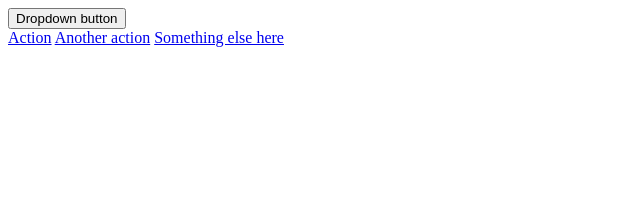
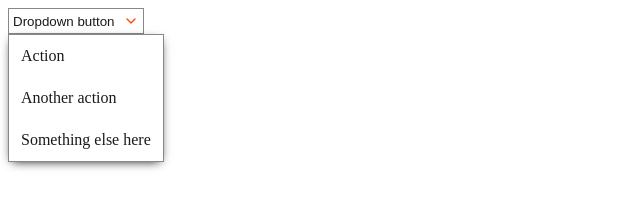
Before and after one commit to LIGECT/vanilla-js-dropdown, a website with bundled scripts: page index.html in a window 1280 px wide. Shown: the whole page, without its empty margins (0-640 px from the left). Built offline with nearby package versions, Linux system fonts and the light colour scheme; files whose address does not match are found by name.

Commit message:
style(dropdown): add basic button and menu styling

```diff
--- a/package.json
+++ b/package.json
@@ -48,5 +48,8 @@
     "braces": ">=3.0.3",
     "micromatch": ">=4.0.2",
     "uuid": ">=7.0.0"
+  },
+  "dependencies": {
+    "lucide": "^0.552.0"
   }
 }
--- a/src/main.js
+++ b/src/main.js
@@ -1,4 +1,5 @@
 import "./style.css";
+import { createChevronDownIcon, createChevronUpIcon } from "./utils/Icons.js";
 class Dropdown {
   constructor(element) {
     if (!element) {
@@ -8,9 +9,14 @@ class Dropdown {
     }
 
     this.container = element;
+
     this.toggleButton = this.container.querySelector(".dropdown__button");
+    this.chevronDown = createChevronDownIcon();
+    this.chevronUp = createChevronUpIcon();
+    this.toggleButton.append(this.chevronDown);
+    this.isOpen = false;
+
     this.menu = this.container.querySelector(".dropdown__menu");
-
     this.boundToggle = this.toggle.bind(this);
 
     if (!this.toggleButton || !this.menu) {
@@ -24,6 +30,15 @@ class Dropdown {
 
   toggle() {
     this.menu.classList.toggle("dropdown__menu--visible");
+
+    this.isOpen = !this.isOpen;
+    const currentIcon = this.toggleButton.querySelector(".icon");
+
+    if (this.isOpen) {
+      currentIcon?.replaceWith(this.chevronUp);
+    } else {
+      currentIcon?.replaceWith(this.chevronDown);
+    }
   }
 
   destroy() {
--- a/src/style.css
+++ b/src/style.css
@@ -1,11 +1,66 @@
-/* .dropdown__menu--visible {
-  display: none;
-} */
+:root {
+  --primary-text-color: #1a1a1a;
+  --accent-color: #ff4500;
+  --button-background: rgba(255, 69, 0, 0);
+  --frame: #888888;
+}
+* {
+  box-sizing: border-box;
+}
+
+.dropdown {
+  position: relative;
+}
 
 .dropdown__menu {
-  display: none;
+  visibility: hidden;
+  opacity: 0;
+  position: absolute;
+  box-shadow: 0px 3px 10px -4px;
+  border: 1px solid var(--frame);
+  display: flex;
+  flex-direction: column;
+  transition: opacity 0.3s, visibility 0.3s;
 }
 
 .dropdown__menu--visible {
-  display: block;
+  visibility: visible;
+  opacity: 1;
 }
+
+.dropdown__button {
+  color: var(--primary-text-color);
+  padding: 0.25rem;
+  border: 1px solid var(--frame);
+  background-color: var(--button-background);
+  display: flex;
+  justify-content: center;
+  align-items: center;
+  background: transparent;
+  cursor: pointer;
+  gap: 0.5rem;
+}
+
+.chevron-down,
+.chevron-up {
+  color: var(--accent-color);
+  width: 1rem;
+  height: 1rem;
+  transition: color 0.3s;
+}
+
+.dropdown__button:hover .chevron-down,
+.dropdown__button:hover .chevron-up {
+  color: #f57445;
+}
+
+.dropdown__item {
+  padding: 0.5rem;
+  text-decoration: none;
+  color: var(--primary-text-color);
+  margin: 0.25rem;
+}
+
+.dropdown__item:hover {
+  border-bottom: 1px solid var(--accent-color);
+}
--- /dev/null
+++ b/src/utils/Icons.js
@@ -0,0 +1,15 @@
+import { createElement, ChevronDown, ChevronUp } from "lucide";
+
+function createChevronDownIcon() {
+  const icon = createElement(ChevronDown);
+  icon.classList.add("icon", "chevron-down");
+  return icon;
+}
+
+function createChevronUpIcon() {
+  const icon = createElement(ChevronUp);
+  icon.classList.add("icon", "chevron-up");
+  return icon;
+}
+
+export { createChevronDownIcon, createChevronUpIcon };
```
Also changed, not shown: 1 other file.
